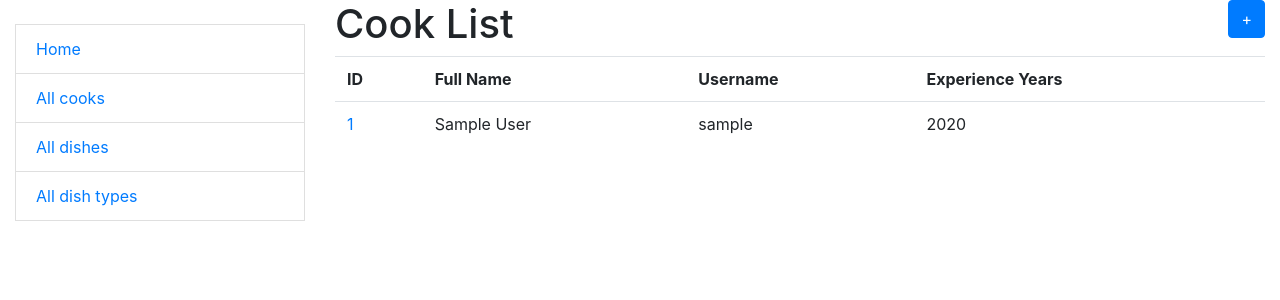
After one commit to Hetmarum/Django-Kitchen, a Django app: page /cooks/ in a window 1280 px wide. The commit adds this page. Shown: the top 300 px of the page. Run offline with Django 5.2, Linux system fonts and the light colour scheme; tables that the repository leaves empty hold one stand-in row (values such as "Sample post").

Commit message:
added cook_form/list/detail, implemented cook detail, list, create, dupdate, delete views

```diff
--- a/kitchen/models.py
+++ b/kitchen/models.py
@@ -1,6 +1,7 @@
 from django.contrib.auth.models import AbstractUser
 from django.conf import settings
 from django.db import models
+from django.urls import reverse
 
 
 class Cook(AbstractUser):
@@ -11,6 +12,9 @@ class Cook(AbstractUser):
 
     def __str__(self):
         return f"{self.username}: {self.first_name} {self.last_name}"
+
+    def get_absolute_url(self):
+        return reverse("kitchen:cook-detail", args=[str(self.id)])
 
 
 class DishType(models.Model):
--- a/kitchen/urls.py
+++ b/kitchen/urls.py
@@ -1,10 +1,22 @@
 from django.urls import path
 
 
-from kitchen.views import IndexView
+from kitchen.views import (
+    IndexView,
+    CookListView,
+    CookDetailView,
+    CookCreateView,
+    CookUpdateView,
+    CookDeleteView,
+)
 
 
 app_name = "kitchen"
 urlpatterns = [
     path("", IndexView.as_view(), name="index"),
+    path("cooks/", CookListView.as_view(), name="cook-list"),
+    path("cooks/create/", CookCreateView.as_view(), name="cook-create"),
+    path("cooks/<int:pk>/", CookDetailView.as_view(), name="cook-detail"),
+    path("cooks/<int:pk>/update/", CookUpdateView.as_view(), name="cook-update"),
+    path("cooks/<int:pk>/delete/", CookDeleteView.as_view(), name="cook-delete"),
 ]
--- a/kitchen/views.py
+++ b/kitchen/views.py
@@ -1,5 +1,8 @@
+from django.urls import reverse_lazy
+from django.views import generic
 from django.views.generic import TemplateView
 
+from kitchen.forms import CookCreationForm
 from kitchen.models import Cook, Dish, DishType
 
 
@@ -12,3 +15,33 @@ class IndexView(TemplateView):
         context["num_dishes"] = Dish.objects.count()
         context["num_dish_types"] = DishType.objects.count()
         return context
+
+
+class CookListView(generic.ListView):
+    model = Cook
+
+
+class CookDetailView(generic.DetailView):
+    model = Cook
+
+
+class CookCreateView(generic.CreateView):
+    model = Cook
+    form_class = CookCreationForm
+
+
+class CookUpdateView(generic.UpdateView):
+    model = Cook
+    fields = ["username", "first_name", "last_name", "email", "years_of_experience", "is_active"]
+    success_url = reverse_lazy("kitchen:cook-detail")
+    template_name = "kitchen/cook_form.html"
+
+class CookDeleteView(generic.DeleteView):
+    model = Cook
+    template_name = "kitchen/cook_confirm_delete.html"
+    success_url = reverse_lazy("kitchen:cook-list")
+
+    def get_context_data(self, **kwargs):
+        context = super().get_context_data(**kwargs)
+        context["previous_url"] = self.request.META.get("HTTP_REFERER")
+        return context
--- a/templates/includes/sidebar.html
+++ b/templates/includes/sidebar.html
@@ -13,7 +13,7 @@
     <a href="{% url 'kitchen:index' %}">Home</a>
   </li>
   <li class="list-group-item">
-    <a href="#">All cooks</a>
+    <a href="{% url 'kitchen:cook-list' %}">All cooks</a>
   </li>
   <li class="list-group-item">
     <a href="#">All dishes</a>
--- /dev/null
+++ b/templates/kitchen/cook_list.html
@@ -0,0 +1,31 @@
+{% extends "base.html" %}
+
+{% block content %}
+  <h1>Cook List <a class="btn btn-primary" style="float: right" href="{% url 'kitchen:cook-create' %}">+</a></h1>
+  {% if cook_list %}
+    <table class="table">
+      <tr>
+        <th>ID</th>
+        <th>Full Name</th>
+        <th>Username</th>
+        <th>Experience Years</th>
+      </tr>
+      {% for cook in cook_list %}
+        <tr>
+          <td>
+            <a href="{{ cook.get_absolute_url }}">{{ cook.id }}</a>
+          </td>
+          <td>
+            {{ cook.first_name }} {{ cook.last_name }}
+          </td>
+          <td>
+            {{ cook.username }}
+          </td>
+          <td>
+            {{ cook.years_of_experience }}
+          </td>
+        </tr>
+      {% endfor %}
+    </table>
+  {% endif %}
+{% endblock %}
```
Also changed, not shown: kitchen/forms.py (added, +11 -0 lines), templates/kitchen/cook_confirm_delete.html (added, +13 -0 lines), templates/kitchen/cook_detail.html (added, +20 -0 lines), templates/kitchen/cook_form.html (added, +11 -0 lines).
